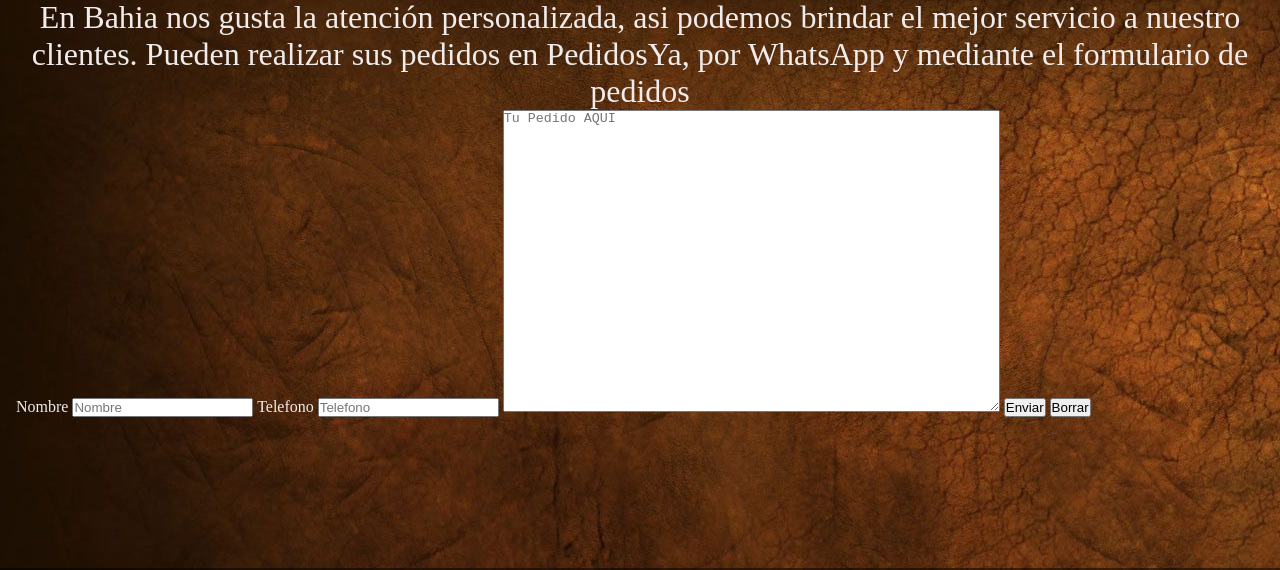
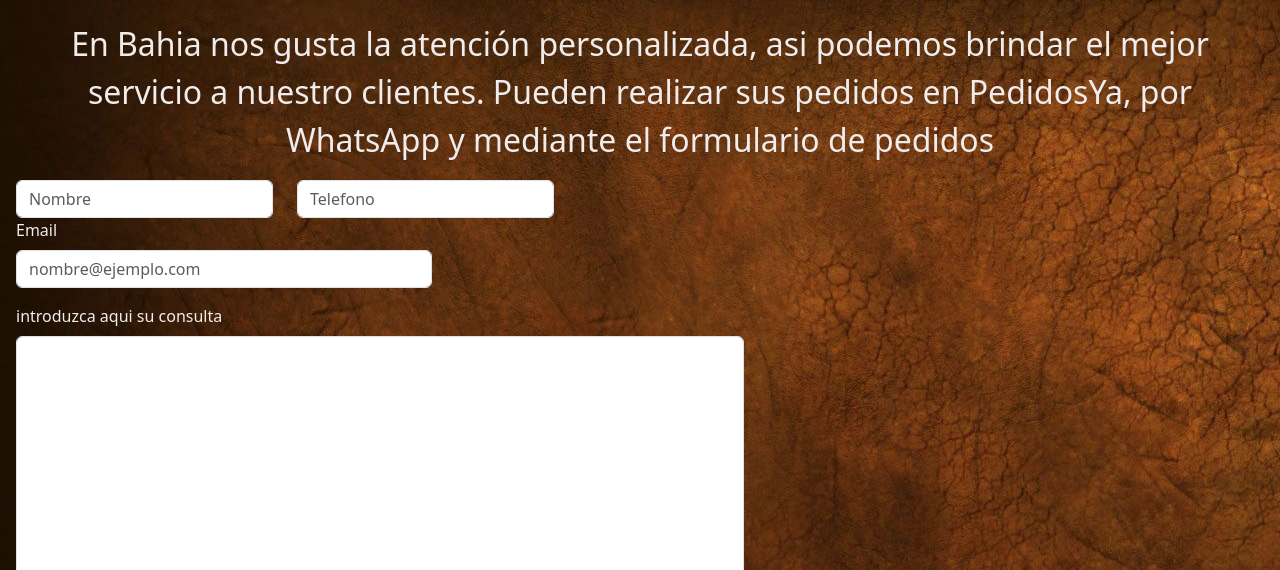
Before and after one commit to herik1987/ProyectoFinal-Saad-Azar, a plain HTML site: page pages/pedidos-online.html in a window 1280 px wide. Shown: the part 164-734 px from the top of the page. Drawn offline with nearby package versions, Linux system fonts and the light colour scheme; a web font is replaced by a local one.

Commit message:
PreEntrega2-Saad-Azar-3

```diff
--- a/pages/pedidos-online.html
+++ b/pages/pedidos-online.html
@@ -5,6 +5,8 @@
     <meta http-equiv="X-UA-Compatible" content="IE=edge">
     <meta name="viewport" content="width=device-width, initial-scale=1.0">
     <title>Bahia Bar - Pedidos Online</title>
+    <link href="https://cdn.jsdelivr.net/npm/bootstrap@5.3.0-alpha1/dist/css/bootstrap.min.css" rel="stylesheet" integrity="sha384-GLhlTQ8iRABdZLl6O3oVMWSktQOp6b7In1Zl3/Jr59b6EGGoI1aFkw7cmDA6j6gD" crossorigin="anonymous">
+    <script src="https://cdn.jsdelivr.net/npm/bootstrap@5.3.0-alpha1/dist/js/bootstrap.bundle.min.js" integrity="sha384-w76AqPfDkMBDXo30jS1Sgez6pr3x5MlQ1ZAGC+nuZB+EYdgRZgiwxhTBTkF7CXvN" crossorigin="anonymous"></script>
     <link rel="stylesheet" href="../styles/bahia.css">
     <link rel="shortcut icon" href="../assets/img/logo bahia.ico" type="image/x-icon">
 </head>
@@ -31,19 +33,23 @@
     <main>
         <p class="textoenvio">En Bahia nos gusta la atención personalizada, asi podemos brindar el mejor servicio a nuestro clientes. Pueden realizar sus pedidos en PedidosYa, por WhatsApp y mediante el formulario de pedidos</p>
 
-        <form>
-            <label for="nombreenvio">Nombre</label>
-            <input type="text" name="nombreenvio" id="nombreenvio" placeholder="Nombre">
-
-            <label for="telenvio">Telefono</label>
-            <input type="tel" name="telenvio" id="telenvio" placeholder="Telefono">
-
-            <textarea name="consultaenvio" id="consultaenvio" cols="60" rows="20" placeholder="Tu Pedido AQUI"></textarea>
-
-            <input type="submit" value="Enviar" class="boton">
-            <input type="reset" value="Borrar" class="boton">
-
-        </form>
+        <div class="row">
+            <div class="col-auto">
+                <input type="name" class="form-control" placeholder="Nombre" aria-label="Nombre">
+            </div>
+            <div class="col-auto">
+                <input type="phone" class="form-control" placeholder="Telefono" aria-label="Telefono">
+            </div>
+        </div>
+        <div class="mb-3 col-sm-4">
+            <label for="exampleFormControlInput1" class="form-label">Email</label>
+            <input type="email" class="form-control" id="exampleFormControlInput1" placeholder="nombre@ejemplo.com">
+        </div>
+        <div class="mb-3 col-sm-7">
+            <label for="exampleFormControlTextarea1" class="form-label">introduzca aqui su consulta</label>
+            <textarea class="form-control" id="exampleFormControlTextarea1" rows="10"></textarea>
+        </div>
+        <button type="submit" class="btn btn-secondary mb-3">Enviar</button>
     </main>
 
 
--- a/styles/bahia.css
+++ b/styles/bahia.css
@@ -113,6 +113,7 @@ nav {
     font-size: 2rem;
     margin-left: 2rem;
 }
+
 
 /*CARTA*/
 
```
Also changed, not shown: pages/contacto.html (+11 -2 lines).
